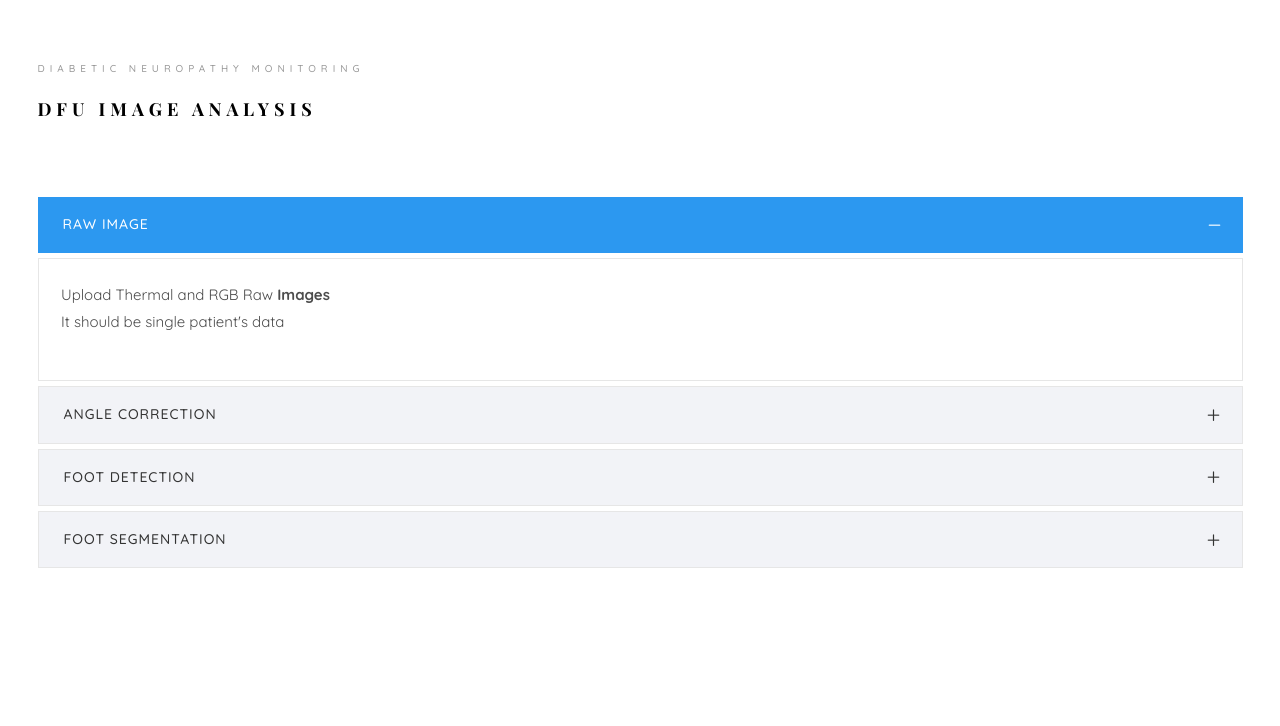
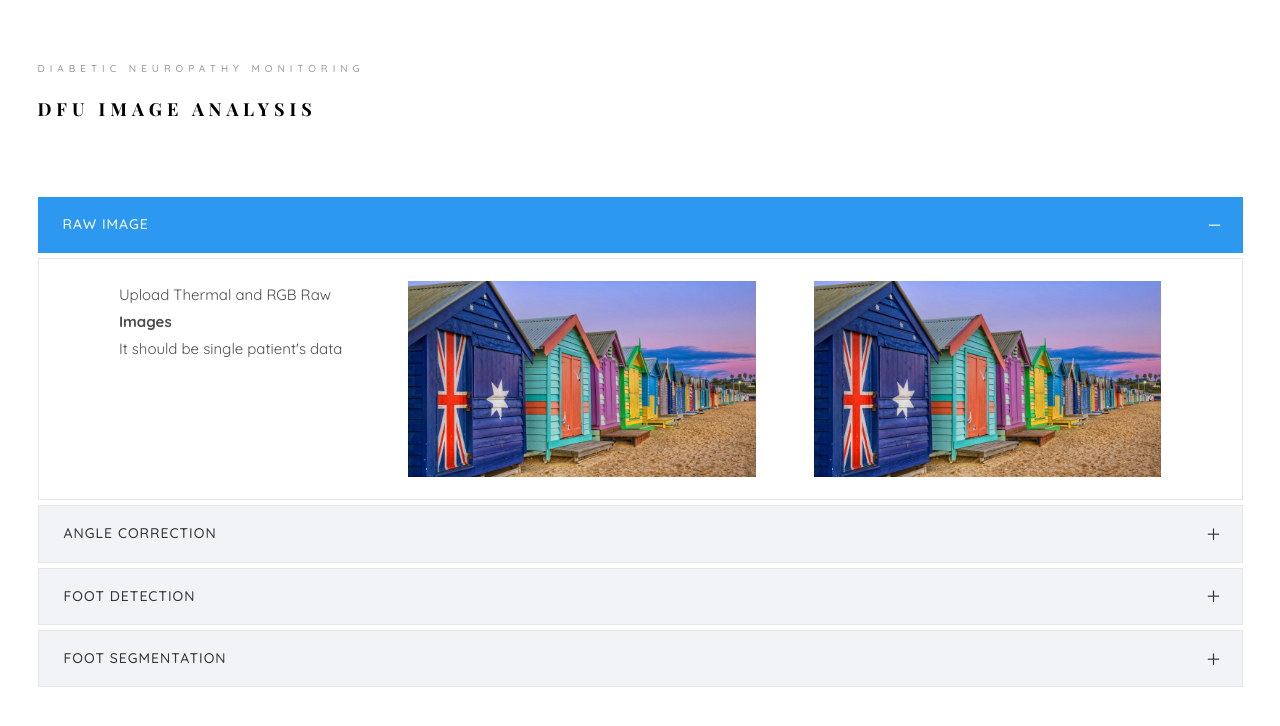
Before and after one commit to cramraj8/demoDFUserver, a plain HTML site: page index.html in a window 1280 px wide. Drawn offline with nearby package versions, Linux system fonts and the light colour scheme; files whose address does not match are found by name; a web font is replaced by a local one.

Commit message:
"Insert two images in each panel"

```diff
--- /dev/null
+++ b/css/custom.css
@@ -0,0 +1,18 @@
+.panel-body {
+    display: flex;
+    flex-direction: row;
+    justify-content: space-between;
+}
+
+.panel-text {
+    width: 20%;
+}
+
+.panel-item {
+    width: 30%;
+}
+
+.panel-item img {
+    width: 100%;
+    height: auto;
+}
--- a/index.html
+++ b/index.html
@@ -30,6 +30,8 @@
         <![endif]-->
 
         <link rel="stylesheet" href="css/custom_icons.css">
+
+        <link rel="stylesheet" href="css/custom.css">
     </head>
     <body>
 
@@ -59,14 +61,15 @@
 
                                     <div id="collapseOne" class="panel-collapse collapse in" role="tabpanel" aria-labelledby="headingOne">
                                         <div class="panel-body">
-                                                <div class="row">
-                                                    <div class="col-md-6">
+                                            <div class="panel-text">
                                                 <p>Upload Thermal and RGB Raw  <strong>Images</strong> <br>
                                                     It should be single patient's data</p>
                                                 </div>
-                                                    <!-- <div class="col-md-6">
-                                                        <p>GPA - <strong>3.86/4.20</strong> <br>Admitted to the Dean's List in Semesters 1, 3, and 5</p>
-                                                    </div> -->
+                                                <div class="panel-item">
+                                                    <img src="images/image.jpg">
+                                                </div>
+                                                <div class="panel-item">
+                                                    <img src="images/image.jpg">
                                                 </div>
                                             </div>
                                         </div>
@@ -83,9 +86,16 @@
                                         </div>
                                         <div id="collapseThree" class="panel-collapse collapse" role="tabpanel" aria-labelledby="headingThree">
                                             <div class="panel-body">
-
+                                                <div class="panel-text">
                                                     <p>This is the first stage processing before feed the image to next stages<strong>.</strong>
                                                         <br>It has multiple algorithm options <br></p>
+                                                    </div>
+                                                    <div class="panel-item">
+                                                        <img src="images/image.jpg">
+                                                    </div>
+                                                    <div class="panel-item">
+                                                        <img src="images/image.jpg">
+                                                    </div>
                                                 </div>
                                             </div>
                                         </div>
@@ -101,7 +111,15 @@
                                             </div>
                                             <div id="collapseFour" class="panel-collapse collapse" role="tabpanel" aria-labelledby="headingFour">
                                                 <div class="panel-body">
+                                                    <div class="panel-text">
                                                         <p>This is the plantar detection from noisy background to make following segmentation algorithm robust and efficient</p>
+                                                    </div>
+                                                    <div class="panel-item">
+                                                        <img src="images/image.jpg">
+                                                    </div>
+                                                    <div class="panel-item">
+                                                        <img src="images/image.jpg">
+                                                    </div>
                                                 </div>
                                             </div>
                                         </div>
@@ -118,7 +136,15 @@
                                             </div>
                                             <div id="collapseFive" class="panel-collapse collapse" role="tabpanel" aria-labelledby="headingFive">
                                                 <div class="panel-body">
+                                                    <div class="panel-text">
                                                         <p>This the bottleneck algorithm to finely segment plantar region from background</p>
+                                                    </div>
+                                                    <div class="panel-item">
+                                                        <img src="images/image.jpg">
+                                                    </div>
+                                                    <div class="panel-item">
+                                                        <img src="images/image.jpg">
+                                                    </div>
                                                 </div>
                                             </div>
                                         </div>
```
Also changed, not shown: images/image.jpg (added). Lines whose indentation alone changed are shown as unchanged.
